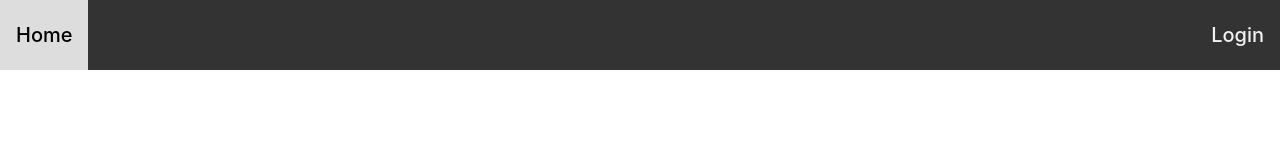
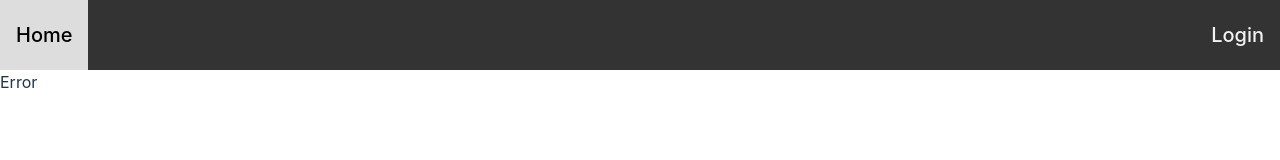
Before and after one commit to SuraramPimankham/Webtoon_admin, a React (Vite) app: page /error in a window 1280 px wide. Before the commit this address had no page. Shown: the top 160 px of the page. Built offline with nearby package versions, Linux system fonts and the light colour scheme.

Commit message:
set path and navbar permission

```diff
--- a/src/App.jsx
+++ b/src/App.jsx
@@ -1,9 +1,10 @@
 import React, { useState } from 'react';
-import { BrowserRouter, Route, Routes, Link } from 'react-router-dom';
+import { BrowserRouter, Route, Routes, Link, Navigate } from 'react-router-dom';
 import Home from './pages/Home';
 import AddStory from './pages/AddStory';
 import StoryDetail from './pages/StoryDetail';
-import LoginModal from './components/LoginModal';
+import LoginModal from './components/loginModal';
+import Error from './pages/Error';
 import './navbar.css';
 import { db } from './firebase'; // นำเข้าเพื่อใช้งาน Firestore
 
@@ -17,7 +18,8 @@ function App() {
 
   const links = [
     { to: '/', label: 'Home' },
-    { to: '/add-story', label: 'Story' }
+    { to: '/add-story', label: 'Story' },
+    { to: '/error'}
   ];
 
   const currentPath = window.location.pathname;
@@ -99,10 +101,17 @@ function App() {
       <div>
         <Routes>
           <Route path="/" element={<Home />} />
-          {loggedInUsername && (
+          {loggedInUsername ? (
             <Route path="/add-story" element={<AddStory />} />
-          )}
-          <Route path="/story/:id" element={<StoryDetail />} />
+            ) : (
+              <Route path="/add-story" element={<Navigate to="/error" />} />
+            )}
+            {loggedInUsername ? (
+              <Route path="/story/:id" element={<StoryDetail />} />
+            ) : (
+              <Route path="/story/:id" element={<Navigate to="/error" />} />
+            )}
+          <Route path="/error" element={<Error />} />
         </Routes>
       </div>
       <LoginModal
--- /dev/null
+++ b/src/pages/Error.jsx
@@ -0,0 +1,9 @@
+import React from 'react'
+
+function Error() {
+  return (
+    <div>Error</div>
+  )
+}
+
+export default Error
```
